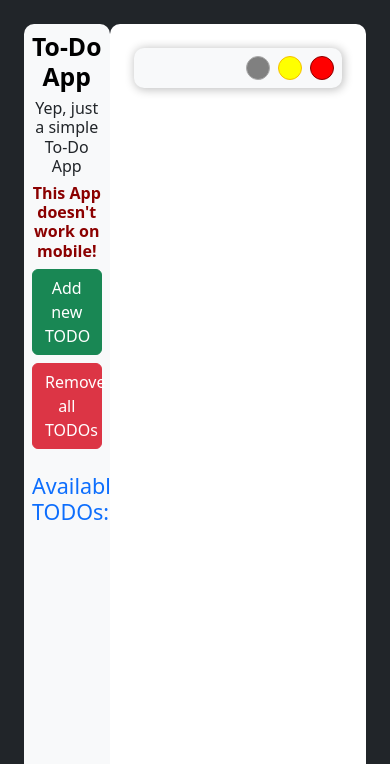
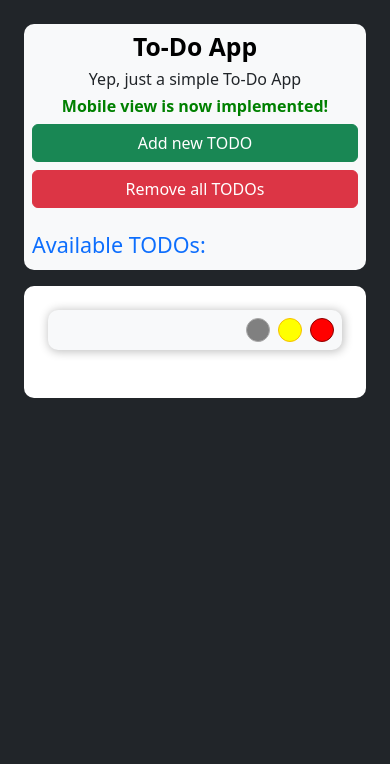
Before and after one commit to D0dzs/TODO-application, a plain HTML site: page index.html in a window 390 px wide. Shown: the top 764 px of the page. Drawn offline with nearby package versions, Linux system fonts and the light colour scheme.

Commit message:
feat: :sparkles: Implemented mobile view
basic mobile view has been implemented (THERE MAY BE SOME BUG WITH THE IMPLEMENTATION!!)

```diff
--- a/index.html
+++ b/index.html
@@ -21,10 +21,10 @@
 
   <!-- Main content -->
   <main id="root" class="p-4 d-flex flex-row position-relative bg-dark min-vh-100">
-    <div id="left-wrapper" class="bg-light w-25 text-black p-2" style="border-radius: 10px;">
+    <div id="left-wrapper" class="bg-light text-black p-2" style="border-radius: 10px;">
       <h2 class="text-center fw-bold">To-Do App</h2>
       <h6 class="text-center text-dark fw-normal">Yep, just a simple To-Do App</h6>
-      <h6 class="text-center text-dark fw-bolder" style="color: darkred !important;">This App doesn't work on mobile!
+      <h6 class="text-center text-dark fw-bolder" style="color: green !important;">Mobile view is now implemented!
       </h6>
 
       <button type="button" class="btn btn-success w-100" data-bs-toggle="modal" data-bs-target="#addTodo"
--- a/style.css
+++ b/style.css
@@ -1,6 +1,17 @@
 html,
 body {
   overflow-x: hidden;
+}
+
+@media only screen and (max-width: 768px) {
+  html, body {
+    overflow: hidden hidden !important;
+  }
+
+  #root {
+    flex-direction: column !important;
+    gap: 1rem;
+  }
 }
 
 #right-wrapper {
```
